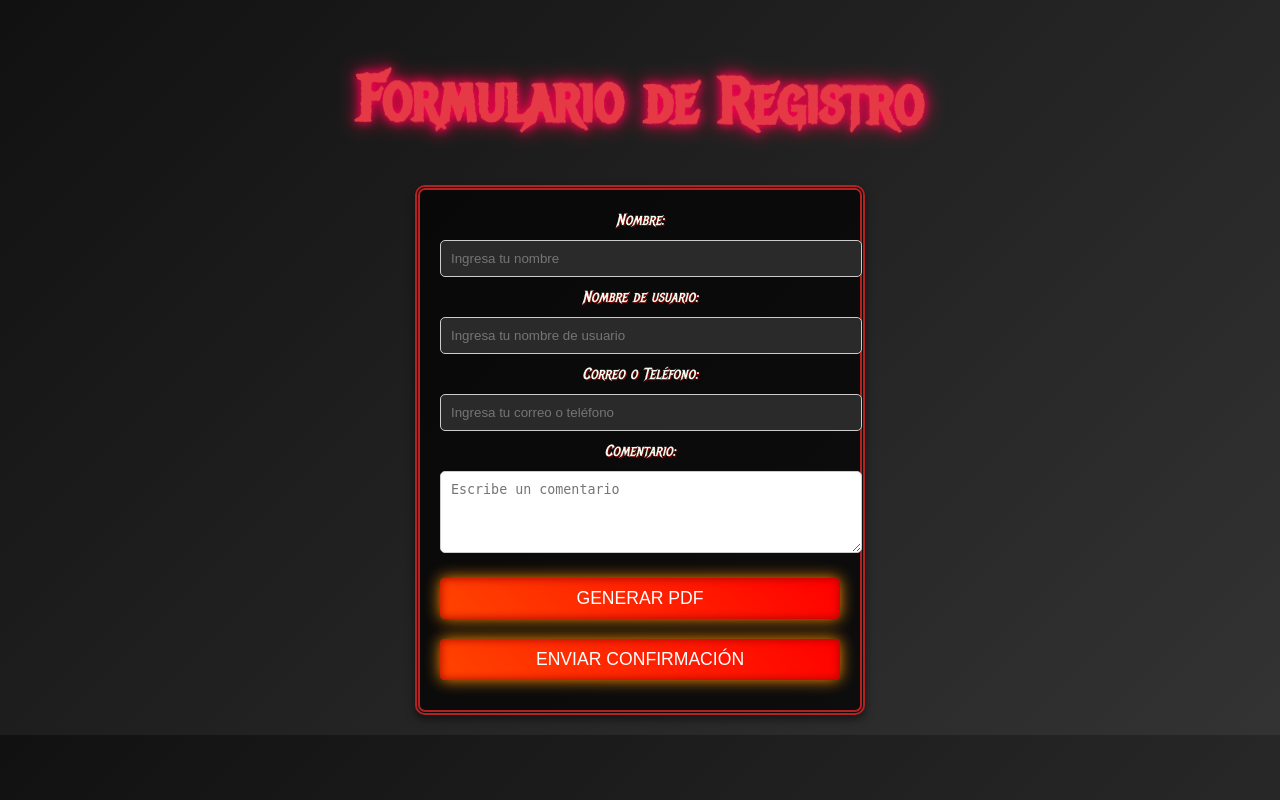
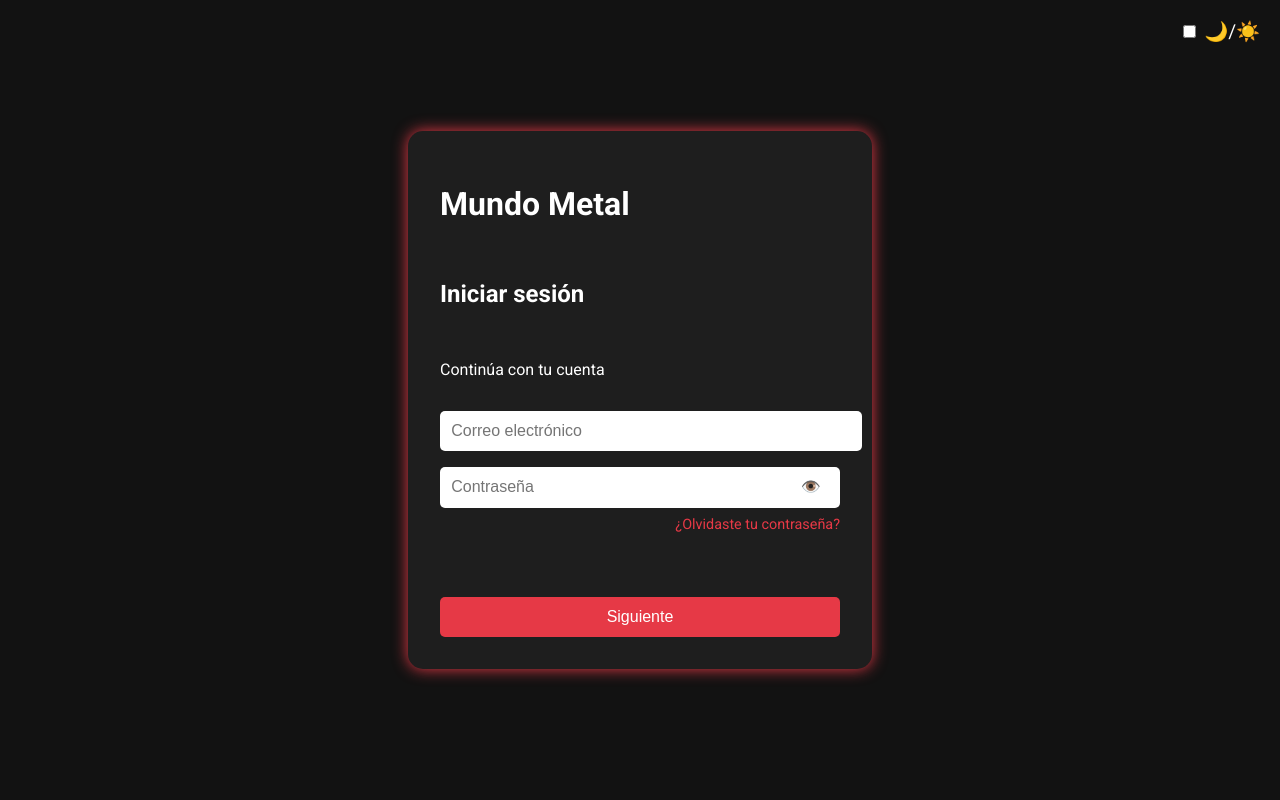
Before and after one commit to PipzhasP/PipzhasP.github.io, a PHP site: page /inicio_secion.html in a window 1280 px wide. Run offline with PHP 8.4, Linux system fonts and the light colour scheme; some libraries are stand-ins or nearby versions.

Commit message:
Add files via upload

```diff
--- a/inicio_secion.html
+++ b/inicio_secion.html
@@ -1,125 +1,52 @@
 <!DOCTYPE html>
 <html lang="es">
 <head>
-  <meta charset="UTF-8">
-  <meta name="viewport" content="width=device-width, initial-scale=1.0">
-  <title>Registro o Inicio de Sesión</title>
-  <link href="https://fonts.googleapis.com/css2?family=Metal+Mania&display=swap" rel="stylesheet">
-  <script src="https://cdnjs.cloudflare.com/ajax/libs/jspdf/2.4.0/jspdf.umd.min.js"></script>
-  <link rel="stylesheet" type="text/css" href="metal.css">
-  <link rel="stylesheet" type="text/css" href="mundo-metal.css">
-  <style>
-    /* Estilos personalizados */
-    body {
-      font-family: 'Metal Mania', cursive;
-      text-align: center;
-      background: linear-gradient(135deg, #111, #333);
-      color: #f1faee;
-      padding: 20px;
-    }
-    form {
-      margin: auto;
-      max-width: 400px;
-      padding: 20px;
-      background: rgba(0, 0, 0, 0.7);
-      border-radius: 10px;
-      box-shadow: 0px 4px 8px rgba(0, 0, 0, 0.5);
-    }
-    input, textarea, button {
-      width: 100%;
-      padding: 10px;
-      margin: 10px 0;
-      border-radius: 5px;
-      border: 1px solid #ccc;
-    }
-    button {
-      background-color: #e63946;
-      color: white;
-      border: none;
-      cursor: pointer;
-      font-size: 1.1em;
-    }
-    button:hover {
-      background-color: #e76f51;
-    }
-  </style>
+  <meta charset="UTF-8" />
+  <meta name="viewport" content="width=device-width, initial-scale=1.0"/>
+  <title>Iniciar Sesión - Mundo Metal</title>
+  <link href="https://fonts.googleapis.com/css2?family=Roboto:wght@400;700&display=swap" rel="stylesheet">
+  <link rel="stylesheet" href="login.css" />
 </head>
 <body>
+  <div class="theme-toggle">
+    <label>
+      <input type="checkbox" id="toggleTheme" />
+      <span>🌙/☀️</span>
+    </label>
+  </div>
 
-<h1>Formulario de Registro</h1>
-<form id="registrationForm">
-  <label for="name">Nombre:</label>
-  <input type="text" id="name" placeholder="Ingresa tu nombre" required>
+  <div class="loader" id="loader"></div>
 
-  <label for="username">Nombre de usuario:</label>
-  <input type="text" id="username" placeholder="Ingresa tu nombre de usuario" required>
+  <div class="login-container active" id="loginContainer">
+    <h1>Mundo Metal</h1>
+    <h2>Iniciar sesión</h2>
+    <p>Continúa con tu cuenta</p>
 
-  <label for="emailOrPhone">Correo o Teléfono:</label>
-  <input type="text" id="emailOrPhone" placeholder="Ingresa tu correo o teléfono" required>
+    <input type="email" id="email" placeholder="Correo electrónico" required />
+    <div class="password-wrapper">
+      <input type="password" id="password" placeholder="Contraseña" required />
+      <button type="button" id="togglePassword">👁️</button>
+    </div>
+    <a href="#" id="forgotPassword">¿Olvidaste tu contraseña?</a>
+    <p id="error-message"></p>
+    <button onclick="login()">Siguiente</button>
+  </div>
 
-  <label for="comment">Comentario:</label>
-  <textarea id="comment" rows="4" placeholder="Escribe un comentario" required></textarea>
+  <div class="profile-setup" id="profileSetup">
+    <h2>Elige tu avatar y nombre</h2>
+    <div class="profile-icons" id="iconChoices">
+      <img src="img/icon1.jpg" onclick="selectIcon(this)">
+      <img src="img/icon2.jpg" onclick="selectIcon(this)">
+      <img src="img/icon3.jpg" onclick="selectIcon(this)">
+      <img src="img/icon4.jpg" onclick="selectIcon(this)">
+      <img src="img/icon5.jpg" onclick="selectIcon(this)">
+      <img src="img/icon6.jpg" onclick="selectIcon(this)">
+    </div>
+    <input type="file" id="customAvatar" accept="image/*" />
+    <input type="text" id="username" placeholder="Nombre de usuario" required />
+    <button onclick="finishProfile()">Entrar al Mundo Metal</button>
+  </div>
 
-  <button type="button" id="generatePDF">Generar PDF</button>
-  <button type="button" id="sendEmail">Enviar Confirmación</button>
-</form>
-
-<script>
-  function validateForm() {
-    const name = document.getElementById("name").value;
-    const username = document.getElementById("username").value;
-    const emailOrPhone = document.getElementById("emailOrPhone").value;
-    const comment = document.getElementById("comment").value;
-
-    if (!name || !username || !emailOrPhone || !comment) {
-      alert("Por favor completa todos los campos.");
-      return false;
-    }
-    return true;
-  }
-
-  // Función para generar el PDF
-  document.getElementById("generatePDF").addEventListener("click", () => {
-    if (!validateForm()) return;
-
-    const name = document.getElementById("name").value;
-    const username = document.getElementById("username").value;
-    const emailOrPhone = document.getElementById("emailOrPhone").value;
-    const comment = document.getElementById("comment").value;
-
-    const { jsPDF } = window.jspdf;
-    const doc = new jsPDF();
-    doc.setFontSize(16);
-    doc.text("Confirmación de Registro", 105, 20, { align: "center" });
-    doc.setFontSize(12);
-    doc.text(`Nombre: ${name}`, 10, 40);
-    doc.text(`Usuario: ${username}`, 10, 50);
-    doc.text(`Correo o Teléfono: ${emailOrPhone}`, 10, 60);
-    doc.text("Comentario:", 10, 70);
-    doc.text(comment, 10, 80, { maxWidth: 190 });
-
-    // Guardar el PDF
-    doc.save("Confirmacion_Registro.pdf");
-
-    // Redirigir al archivo "metal.html"
-    window.location.href = "metal.html";
-  });
-
-  // Función para enviar un correo simulado
-  document.getElementById("sendEmail").addEventListener("click", () => {
-    if (!validateForm()) return;
-
-    const name = document.getElementById("name").value;
-    const username = document.getElementById("username").value;
-    const emailOrPhone = document.getElementById("emailOrPhone").value;
-    const comment = document.getElementById("comment").value;
-
-    alert(`Confirmación enviada a:\nCorreo/Teléfono: ${emailOrPhone}\n\nInformación:\nNombre: ${name}\nUsuario: ${username}\nComentario: ${comment}`);
-
-    // Redirigir al archivo "metal.html"
-    window.location.href = "metal.html";
-  });
-</script>
-
+  <script src="login.js"></script>
 </body>
 </html>
--- /dev/null
+++ b/login.css
@@ -0,0 +1,159 @@
+:root {
+    --bg-color: #121212;
+    --text-color: #fff;
+    --card-bg: #1e1e1e;
+    --accent: #e63946;
+    --hover: #b02c35;
+  }
+
+  body.light {
+    --bg-color: #f5f5f5;
+    --text-color: #000;
+    --card-bg: #ffffff;
+    --accent: #0077ff;
+    --hover: #005ecc;
+  }
+
+  body {
+    font-family: 'Roboto', sans-serif;
+    background-color: var(--bg-color);
+    color: var(--text-color);
+    display: flex;
+    flex-direction: column;
+    align-items: center;
+    justify-content: center;
+    height: 100vh;
+    margin: 0;
+    transition: background-color 0.3s, color 0.3s;
+  }
+
+  .login-container,
+  .profile-setup {
+    background-color: var(--card-bg);
+    padding: 2rem;
+    border-radius: 15px;
+    box-shadow: 0 0 15px var(--accent);
+    width: 100%;
+    max-width: 400px;
+    display: none;
+    flex-direction: column;
+    gap: 1rem;
+    animation: fadeIn 0.4s ease-in;
+  }
+
+  .login-container.active,
+  .profile-setup.active {
+    display: flex;
+  }
+
+  input[type="email"],
+  input[type="password"],
+  input[type="text"] {
+    padding: 0.7rem;
+    font-size: 1rem;
+    border-radius: 5px;
+    border: none;
+    width: 100%;
+  }
+
+  .password-wrapper {
+    position: relative;
+    display: flex;
+  }
+
+  .password-wrapper input {
+    flex: 1;
+  }
+
+  .password-wrapper button {
+    position: absolute;
+    right: 0.5rem;
+    top: 50%;
+    transform: translateY(-50%);
+    background: none;
+    border: none;
+    cursor: pointer;
+    color: var(--text-color);
+  }
+
+  button {
+    padding: 0.7rem;
+    font-size: 1rem;
+    border-radius: 5px;
+    border: none;
+    background-color: var(--accent);
+    color: white;
+    cursor: pointer;
+    transition: 0.3s;
+  }
+
+  button:hover {
+    background-color: var(--hover);
+  }
+
+  .profile-icons {
+    display: flex;
+    gap: 10px;
+    justify-content: center;
+    flex-wrap: wrap;
+  }
+
+  .profile-icons img {
+    width: 50px;
+    height: 50px;
+    border-radius: 50%;
+    border: 2px solid transparent;
+    cursor: pointer;
+    transition: transform 0.2s;
+  }
+
+  .profile-icons img.selected {
+    border-color: var(--accent);
+    transform: scale(1.2);
+  }
+
+  input[type="file"] {
+    color: var(--text-color);
+  }
+
+  #forgotPassword {
+    text-align: right;
+    font-size: 0.9rem;
+    color: var(--accent);
+    text-decoration: none;
+    margin-top: -0.5rem;
+  }
+
+  .theme-toggle {
+    position: absolute;
+    top: 20px;
+    right: 20px;
+    font-size: 1.2rem;
+  }
+
+  /* Loader */
+  .loader {
+    display: none;
+    border: 6px solid #ccc;
+    border-top: 6px solid var(--accent);
+    border-radius: 50%;
+    width: 40px;
+    height: 40px;
+    animation: spin 1s linear infinite;
+    margin-bottom: 2rem;
+  }
+
+  .show-loader .loader {
+    display: block;
+  }
+
+  /* Animations */
+  @keyframes fadeIn {
+    from {opacity: 0; transform: translateY(20px);}
+    to {opacity: 1; transform: translateY(0);}
+  }
+
+  @keyframes spin {
+    0% { transform: rotate(0deg); }
+    100% { transform: rotate(360deg); }
+  }
--- /dev/null
+++ b/login.js
@@ -0,0 +1,65 @@
+document.getElementById('togglePassword').addEventListener('click', function () {
+    const passwordField = document.getElementById('password');
+    const type = passwordField.type === 'password' ? 'text' : 'password';
+    passwordField.type = type;
+  });
+
+  // Tema claro/oscuro
+  document.getElementById('toggleTheme').addEventListener('change', function () {
+    document.body.classList.toggle('light', this.checked);
+  });
+
+  function login() {
+    const email = document.getElementById('email').value;
+    const password = document.getElementById('password').value;
+    const error = document.getElementById('error-message');
+
+    if (email && password) {
+      error.innerText = '';
+      document.body.classList.add('show-loader');
+
+      setTimeout(() => {
+        document.body.classList.remove('show-loader');
+        document.getElementById('loginContainer').classList.remove('active');
+        document.getElementById('profileSetup').classList.add('active');
+      }, 1500); // Simula animación de carga
+    } else {
+      error.innerText = 'Por favor, completa todos los campos.';
+    }
+  }
+
+  let selectedAvatar = null;
+
+  function selectIcon(imgElement) {
+    document.querySelectorAll('.profile-icons img').forEach(img => img.classList.remove('selected'));
+    imgElement.classList.add('selected');
+    selectedAvatar = imgElement.src;
+  }
+
+  function finishProfile() {
+    const username = document.getElementById('username').value;
+    const fileInput = document.getElementById('customAvatar');
+    let avatar = selectedAvatar;
+
+    if (!username) {
+      alert("Por favor, escribe tu nombre de usuario.");
+      return;
+    }
+
+    if (fileInput.files.length > 0) {
+      const reader = new FileReader();
+      reader.onload = function(e) {
+        avatar = e.target.result;
+        saveAndRedirect(username, avatar);
+      };
+      reader.readAsDataURL(fileInput.files[0]);
+    } else {
+      saveAndRedirect(username, avatar);
+    }
+  }
+
+  function saveAndRedirect(username, avatar) {
+    localStorage.setItem("username", username);
+    localStorage.setItem("avatar", avatar);
+    window.location.href = "metal.html";
+  }
--- a/metal.html
+++ b/metal.html
@@ -272,6 +272,7 @@
 </head>
 <body>
 
+
 <!-- Menú hamburguesa -->
 <div class="menu-container">
   <button class="hamburger" onclick="toggleMenu()">☰</button>
@@ -459,6 +460,7 @@ $(".apartado-btn").click(function() {
         audio.play();
       }
     });
+
   </script>
 
   <!-- Audio para Easter Egg -->
--- a/mundo-metal.css
+++ b/mundo-metal.css
@@ -8,6 +8,13 @@ body {
   margin: 0;
   overflow-x: hidden;
   animation: flashBg 15s infinite alternate;
+}
+body.light {
+  --bg-color: #f5f5f5;
+  --text-color: #000;
+  --card-bg: #ffffff;
+  --accent: #0077ff;
+  --hover: #005ecc;
 }
 
 /* === CABECERA CON FUEGO === */
```
Also changed, not shown: historia.html (+11 -0 lines).
